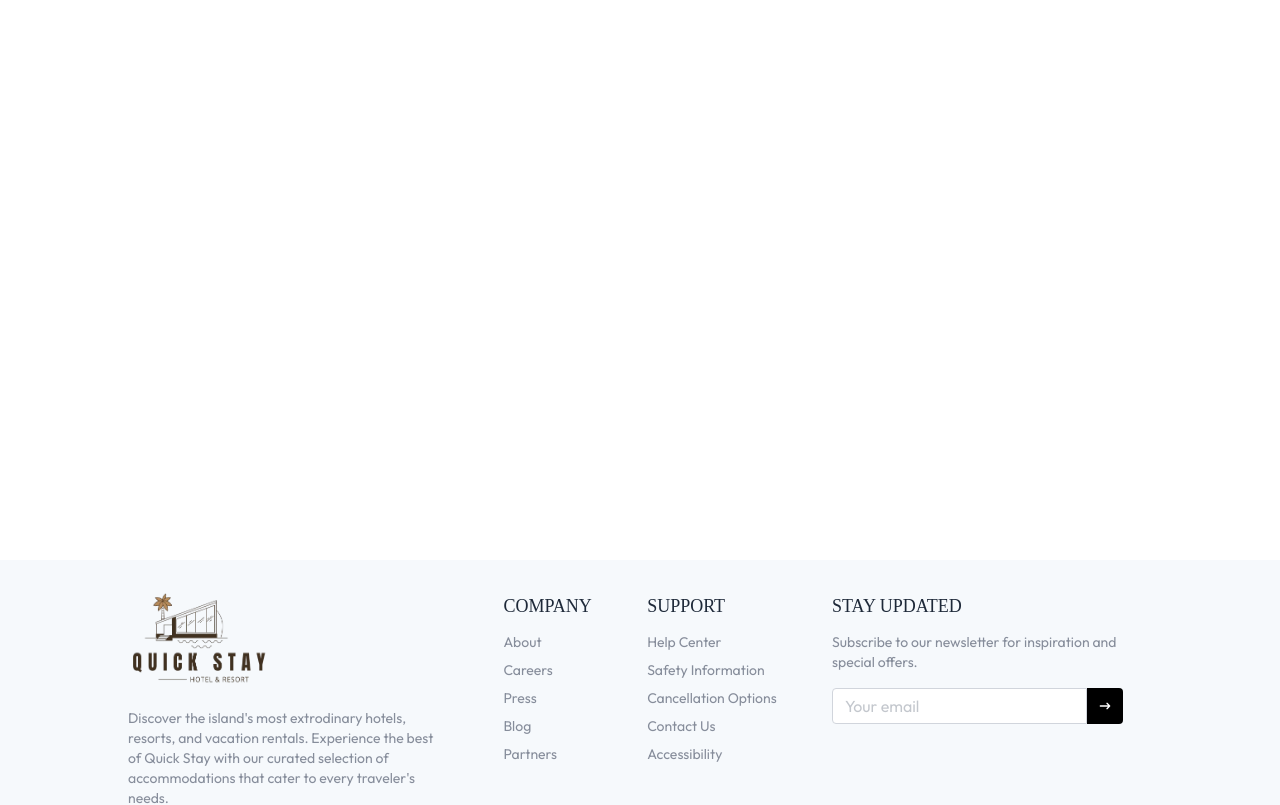
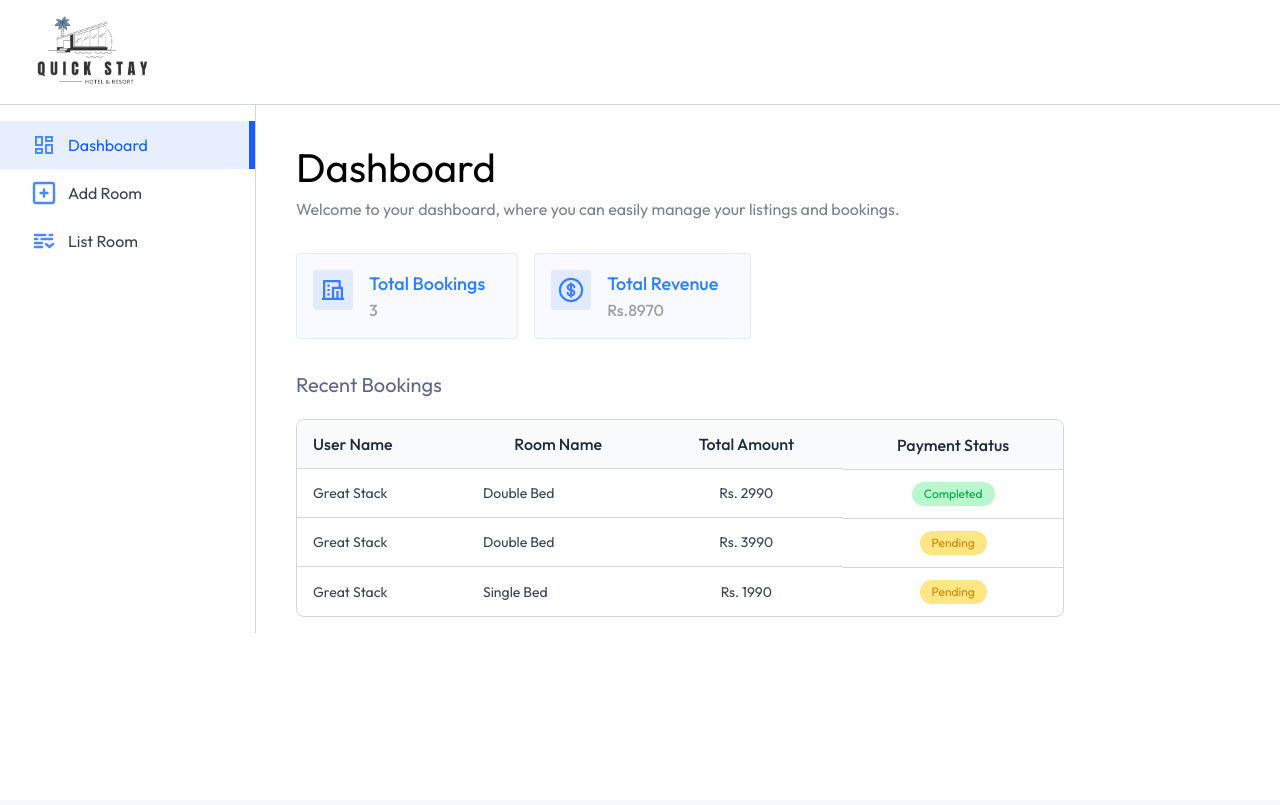
Before and after one commit to widushan/Hotel-Booking-Website, a React (Vite) app in the folder client/: page /owner in a window 1280 px wide. Shown: the top 805 px of the page. Built offline with nearby package versions, Linux system fonts and the light colour scheme; a web font is replaced by a local one.

Commit message:
bk_table commit
Booking table draft data added

```diff
--- a/client/src/App.jsx
+++ b/client/src/App.jsx
@@ -7,7 +7,11 @@
 import AllRooms from './pages/AllRooms.jsx';
 import RoomDetails from './pages/RoomDetails.jsx';
 import MyBookings from './pages/MyBookings.jsx';
-
+import HotelReg from './components/HotelReg.jsx';
+import Layout from './pages/hotelOwner/Layout.jsx';
+import Dashboard from './pages/hotelOwner/Dashboard.jsx';
+import AddRoom from './pages/hotelOwner/AddRoom.jsx';
+import ListRoom from './pages/hotelOwner/ListRoom.jsx';
 
 const App = () => {
 
@@ -19,12 +23,21 @@
 
       {!isOwnerPath && <Navbar />}
 
+      {false && <HotelReg />}
+
       <div className='min-h-[70vh]'>
         <Routes>
           <Route path="/" element={<Home />} />
           <Route path="/rooms" element={<AllRooms />} />
           <Route path="/rooms/:id" element={<RoomDetails />} />
           <Route path="/my-bookings" element={<MyBookings />} />
+
+          <Route path='/owner' element={<Layout />}>
+            <Route index element={<Dashboard />} />
+            <Route path='add-room' element={<AddRoom />} />
+            <Route path='list-room' element={<ListRoom />} />
+          </Route>
+
         </Routes>
       </div>
 
--- a/client/src/components/Footer.jsx
+++ b/client/src/components/Footer.jsx
@@ -9,7 +9,7 @@
     <div className='bg-[#F6F9FC] text-gray-500/80 pt-8 px-6 md:px-16 lg:px-24 xl:px-32'>
             <div className='flex flex-wrap justify-between gap-12 md:gap-6'>
                 <div className='max-w-80'>
-                    <img src={assets.mylogo1new} alt="logo" className='mb-4 h-25 w-35' />
+                    <img src={assets.mylogo2new} alt="logo" className='mb-4 h-25 w-35 invert' />
                     <p className='text-sm'>
                         Discover the island's most extrodinary hotels, resorts, and vacation rentals. Experience the best of Quick Stay with our curated selection of accommodations that cater to every traveler's needs.
                     </p>
--- /dev/null
+++ b/client/src/components/HotelReg.jsx
@@ -0,0 +1,59 @@
+import React from 'react'
+import { assets } from '../assets/assets'
+import { cities } from '../assets/assets'
+
+
+
+
+const HotelReg = () => {
+  return (
+    <div className='fixed top-0 bottom-0 left-0 right-0 z-100 flex items-center justify-center bg-black/70'>
+
+      <form className='flex bg-white rounded-xl max-w-4xl max-md:mx-2'>
+        <img
+          src={assets.regImage}
+          alt="reg-image"
+          className='w-1/2 rounded-xl hidden md:block'
+        />
+
+        <div className='relative flex flex-col items-center md:w-1/2 p-8 md:p-10'>
+          <img
+            src={assets.closeIcon}
+            alt="close-icon"
+            className='absolute top-4 right-4 h-4 w-4 cursor-pointer'
+          />
+          <p className='text-2xl font-semibold mt-6'>Register Your Hotel</p>
+
+          {/* -- Hotel Details -- */}
+          <div className='w-full mt-4'>
+            <label htmlFor="name" className='font-medium text-gray-500'>Hotel Name</label>
+            <input id='name' type="text" placeholder='Type here' className='border border-gray-200 rounded w-full px-3 py-2.5 mt-1 outline-indigo-500 font-light' required />
+          </div>
+          <div className='w-full mt-4'>
+            <label htmlFor="contact" className='font-medium text-gray-500'>Phone</label>
+            <input id='contact' type="text" placeholder='Type here' className='border border-gray-200 rounded w-full px-3 py-2.5 mt-1 outline-indigo-500 font-light' required />
+          </div>
+          <div className='w-full mt-4'>
+            <label htmlFor="address" className='font-medium text-gray-500'>Address</label>
+            <input id='address' type="text" placeholder='Type here' className='border border-gray-200 rounded w-full px-3 py-2.5 mt-1 outline-indigo-500 font-light' required />
+          </div>
+          <div className='w-full mt-4 max-w-60 mr-auto'>
+            <label htmlFor="city" className='font-medium text-gray-500'>City</label>
+            <select id="city" className='border border-gray-200 rounded w-full px-3 py-2.5 mt-1 outline-indigo-500 font-light' required>
+              <option value="">Select City</option>
+              {cities.map((city)=>(
+                <option key={city} value={city}>{city}</option>
+              ))}
+            </select>
+          </div>
+          <button className='bg-indigo-500 hover:bg-indigo-600 transition-all text-white mr-auto px-6 py-2 rounded cursor-pointer mt-6'>Register</button>
+
+        </div>
+
+      </form>
+
+    </div>
+  )
+}
+
+export default HotelReg
--- /dev/null
+++ b/client/src/components/hotelOwner/Navbar.jsx
@@ -0,0 +1,18 @@
+import React from 'react'
+import { Link } from 'react-router-dom'
+import { assets } from '../../assets/assets'
+import { UserButton } from '@clerk/clerk-react'
+
+
+const Navbar = () => {
+  return (
+    <div className='flex items-center justify-between px-4 md:px-8 border-b border-gray-300 py-3 bg-white transition-all duration-300'>
+      <Link to='/'>
+        <img src={assets.mylogo2new} alt="logo" className='h-20 w-30 invert opacity-80'/>
+      </Link>
+      <UserButton/>
+    </div>
+  )
+}
+
+export default Navbar
--- /dev/null
+++ b/client/src/components/hotelOwner/Sidebar.jsx
@@ -0,0 +1,27 @@
+import React from 'react'
+import { assets } from '../../assets/assets'
+import { NavLink } from 'react-router-dom'
+
+
+const Sidebar = () => {
+  const sidebarLinks = [
+    { name: "Dashboard", path: "/owner", icon: assets.dashboardIcon },
+    { name: "Add Room", path: "/owner/add-room", icon: assets.addIcon },
+    { name: "List Room", path: "/owner/list-room", icon: assets.listIcon },
+  ]
+
+  return (
+    <div className='md:w-64 w-16 border-r h-full text-base border-gray-300 pt-4 flex flex-col transition-all duration-300'>
+
+        {sidebarLinks.map((item, index)=>(
+        <NavLink to={item.path} key={index} end='/owner' className={({isActive}) =>`flex items-center py-3 px-4 md:px-8 gap-3 ${isActive ? "border-r-4 md:border-r-[6px] bg-blue-600/10 border-blue-600 text-blue-600" : "hover:bg-gray-100/90 border-white text-gray-700"}`}>
+            <img src={item.icon} alt={item.name} className='min-h-6 min-w-6' />
+            <p className='md:block hidden text-center'>{item.name}</p>
+        </NavLink>
+        ))}
+
+    </div>
+  )
+}
+
+export default Sidebar
--- /dev/null
+++ b/client/src/pages/hotelOwner/AddRoom.jsx
@@ -0,0 +1,9 @@
+import React from 'react'
+
+const AddRoom = () => {
+  return (
+    <div>AddRoom</div>
+  )
+}
+
+export default AddRoom
--- /dev/null
+++ b/client/src/pages/hotelOwner/Dashboard.jsx
@@ -0,0 +1,88 @@
+import React, { useState } from 'react'
+import Title from '../../components/Title'
+import { assets, dashboardDummyData } from '../../assets/assets'
+
+
+
+const Dashboard = () => {
+
+    const [dashboardData, setDashboardData] = useState((dashboardDummyData))
+
+  return (
+
+    <div>
+
+        <Title align='left' font='outfit' title='Dashboard' subTitle='Welcome to your dashboard, where you can easily manage your listings and bookings.' />
+
+        <div className='flex gap-4 my-8'>
+
+            {/* -- Bookings -- */}
+            <div className='bg-primary/3 border border-primary/10 rounded flex p-4 pr-8'>
+                <img src={assets.totalBookingIcon} alt="" className='max-sm:hidden h-10' />
+                <div className='flex flex-col sm:ml-4 font-medium'>
+                    <p className='text-blue-500 text-lg'>Total Bookings</p>
+                    <p className='text-neutral-400 text-base'>{dashboardData.totalBookings}</p>
+                </div>
+            </div>
+
+            {/* -- Revenue -- */}
+            <div className='bg-primary/3 border border-primary/10 rounded flex p-4 pr-8'>
+                <img src={assets.totalRevenueIcon} alt="" className='max-sm:hidden h-10' />
+                <div className='flex flex-col sm:ml-4 font-medium'>
+                    <p className='text-blue-500 text-lg'>Total Revenue</p>
+                    <p className='text-neutral-400 text-base'>Rs.{dashboardData.totalRevenue}</p>
+                </div>
+            </div>
+
+        </div>
+
+
+        {/* -- Bookings -- */}
+        <h2 className='text-xl text-blue-950/70 font-edium mb-5'>Recent Bookings</h2>
+        <div className='w-full max-w-3xl text-left border border-gray-300 rounded-lg max-h-80 overflow-y-scroll'>
+            <table className='w-full'>
+                <thead className='bg-gray-50'>
+                    <tr>
+                        <th className='py-3 px-4 text-gray-800 font-medium'>User Name</th>
+                        <th className='py-3 px-4 text-gray-800 font-medium text-center '>Room Name</th>
+                        <th className='py-3 px-4 text-gray-800 font-medium text-center max-sm:hidden'>Total Amount</th>
+                        <th className='py-3 px-4 text-gray-800 font-medium text-center'>Payment Status</th>
+                    </tr>
+                </thead>
+
+                <tbody className='text-sm'>
+
+                    {dashboardData.bookings.map((item, index)=>(
+                    <tr key={index}>
+                        <td className='py-3 px-4 text-gray-700 border-t border-gray-300'>
+                        {item.user.username}
+                        </td>
+
+                        <td className='py-3 px-4 text-gray-700 border-t border-gray-300 '>
+                        {item.room.roomType}
+                        </td>
+
+                        <td className='py-3 px-4 text-gray-700 border-t border-gray-300 max-sm:hidden text-center'>
+                        Rs. {item.totalPrice}
+                        </td>
+
+                        <td className='py-3 px-4 border-t border-gray-300 flex'>
+                            <button className={`py-1 px-3 text-xs rounded-full mx-auto ${item.isPaid ? 'bg-green-200 text-green-600' : 'bg-amber-200  text-yellow-600'}`}>
+                                {item.isPaid ? 'Completed' : 'Pending'}
+                            </button>
+                        </td>
+
+                    </tr>
+                    ))}
+
+                </tbody>
+            </table>
+        </div>
+
+    </div>
+
+  )
+
+}
+
+export default Dashboard
--- /dev/null
+++ b/client/src/pages/hotelOwner/Layout.jsx
@@ -0,0 +1,25 @@
+import React from 'react'
+import Navbar from '../../components/hotelOwner/Navbar'
+import Sidebar from '../../components/hotelOwner/Sidebar'
+import { Outlet } from 'react-router-dom'
+
+
+const Layout = () => {
+
+  return (
+
+    <div className='flex flex-col h-screen'>
+        <Navbar />
+        <div className='flex h-ful'>
+            <Sidebar />
+            <div className='flex-1 p-4 pt-10 md:px-10 h-full'>
+                <Outlet />
+            </div>
+        </div>
+    </div>
+
+  )
+
+}
+
+export default Layout
--- /dev/null
+++ b/client/src/pages/hotelOwner/ListRoom.jsx
@@ -0,0 +1,14 @@
+import React from 'react'
+
+
+const ListRoom = () => {
+
+  return (
+
+    <div>ListRoom</div>
+
+  )
+
+}
+
+export default ListRoom
```
